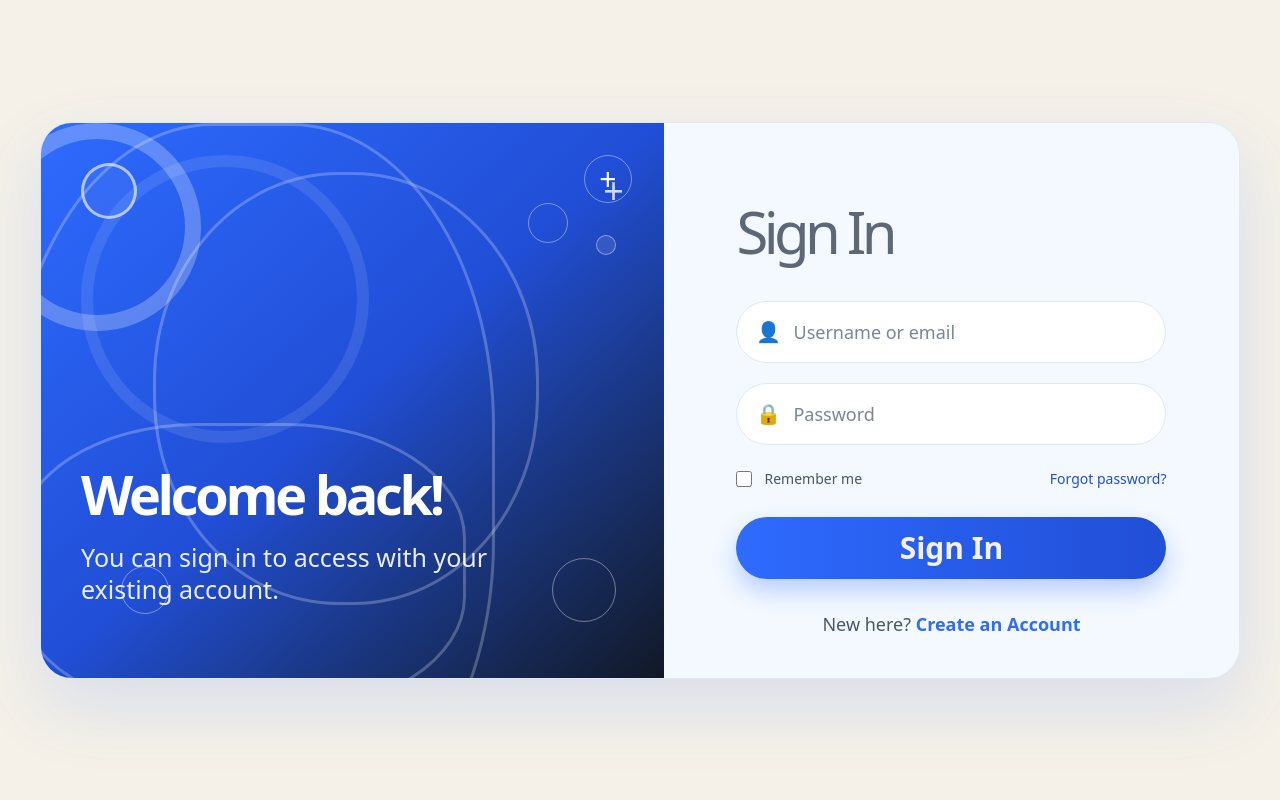
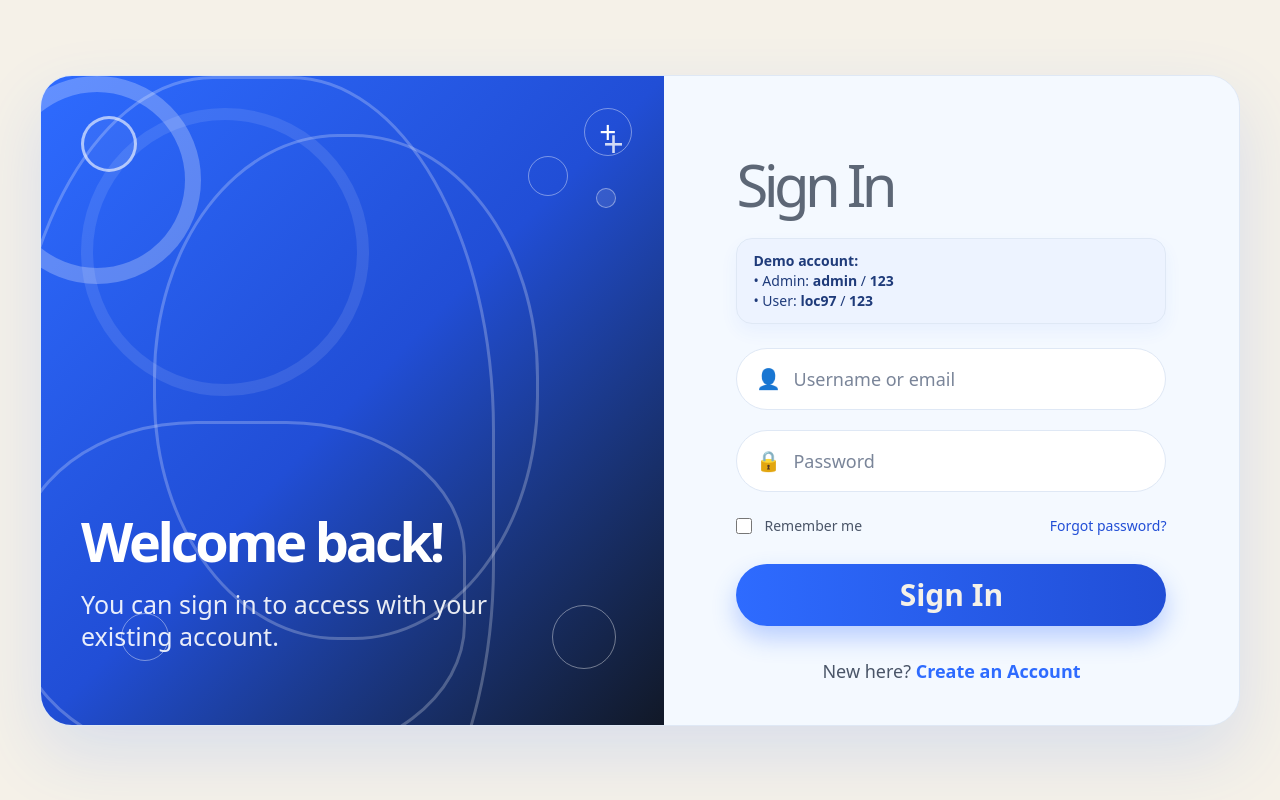
Before and after one commit to buihoangloc100197/FrontEnd, a Next.js app: page /auth/login in a window 1280 px wide. Built offline with nearby package versions, Linux system fonts and the light colour scheme; no server answers.

Commit message:
add demo account note on login

```diff
--- a/src/pages/auth/login.tsx
+++ b/src/pages/auth/login.tsx
@@ -83,7 +83,13 @@ export default function LoginPage() {
           <div className="mx-auto max-w-[430px] pt-6 md:pt-10">
             <h2 className="text-[58px] font-light leading-none tracking-[-0.08em] text-[#5d6776]">Sign In</h2>
 
-            <form onSubmit={handleSubmit} className="mt-10 space-y-5">
+            <div className="mt-6 rounded-2xl border border-[#dfe8f5] bg-[#edf3ff] px-4 py-3 text-sm text-[#1f3b7a] shadow-[0_8px_18px_rgba(46,107,255,0.06)]">
+              <p className="font-semibold">Demo account:</p>
+              <p>• Admin: <span className="font-semibold">admin</span> / <span className="font-semibold">123</span></p>
+              <p>• User: <span className="font-semibold">loc97</span> / <span className="font-semibold">123</span></p>
+            </div>
+
+            <form onSubmit={handleSubmit} className="mt-6 space-y-5">
               <div className="relative">
                 <span className="pointer-events-none absolute left-5 top-1/2 -translate-y-1/2 text-xl text-[#4a5568]">👤</span>
                 <input
```
